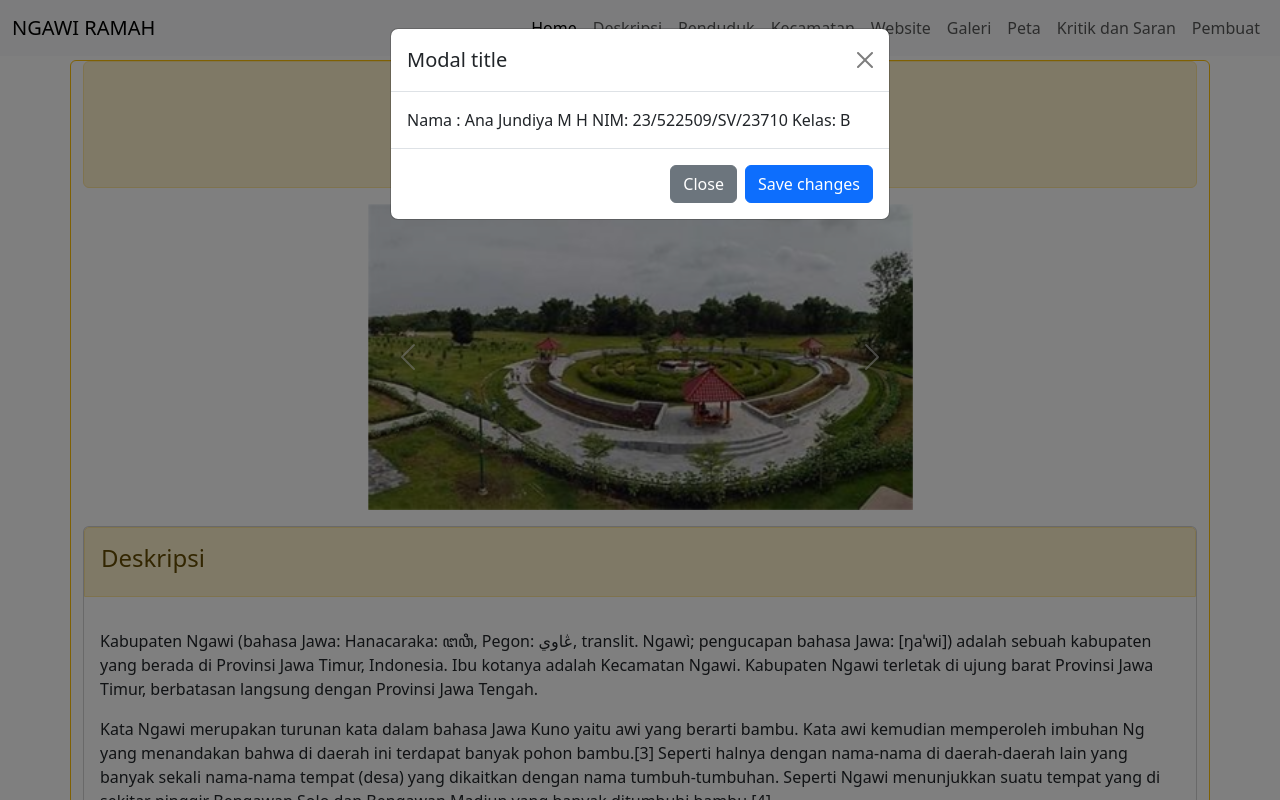
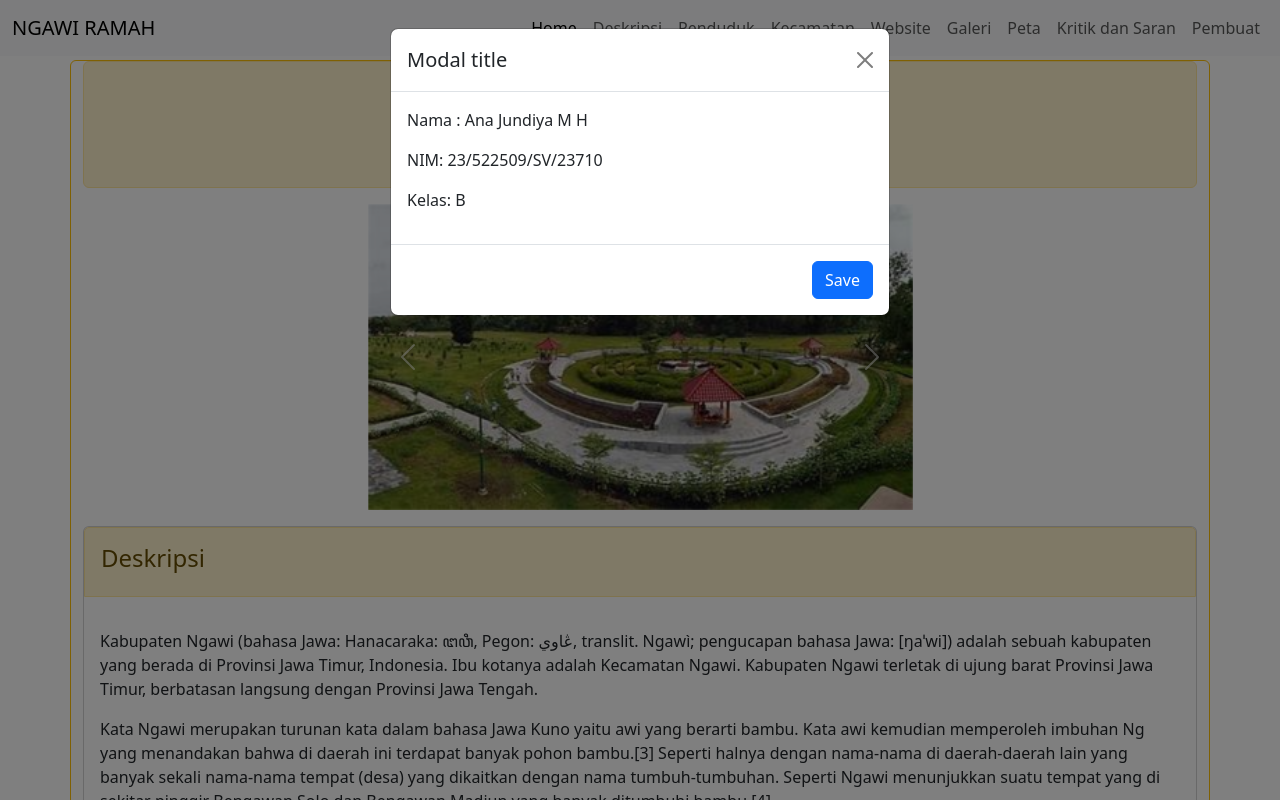
Before and after one commit to AnaJundiya/PGWEB_Acara2, a plain HTML site: page index.html in a window 1280 px wide. Both pictures are taken after a click on the link "Pembuat". Shown: the top 800 px of the page. Drawn offline with nearby package versions, Linux system fonts and the light colour scheme.

Commit message:
Membuat halaman bootstrap dengan index html

```diff
--- a/index.html
+++ b/index.html
@@ -50,7 +50,7 @@
                         <a class="nav-link" href="#kritiksaran">Kritik dan Saran</a>
                     </li>
                     <li class="nav-item">
-                        <a class="nav-link" href="#"data-bs-toggle="modal" data-bs-target="#exampleModal">Pembuat</a>
+                        <a class="nav-link" href="#" data-bs-toggle="modal" data-bs-target="#exampleModal">Pembuat</a>
                     </li>
 
                 </ul>
@@ -275,13 +275,12 @@
                                     aria-label="Close"></button>
                             </div>
                             <div class="modal-body">
-                                Nama : Ana Jundiya M H
-                                NIM: 23/522509/SV/23710
-                                Kelas: B
+                                <p>Nama : Ana Jundiya M H</p>
+                                <p>NIM: 23/522509/SV/23710</p>
+                                <p>Kelas: B</p>
                             </div>
                             <div class="modal-footer">
-                                <button type="button" class="btn btn-secondary" data-bs-dismiss="modal">Close</button>
-                                <button type="button" class="btn btn-primary">Save changes</button>
+                                <button type="button" class="btn btn-primary">Save</button>
                             </div>
                         </div>
                     </div>
```
